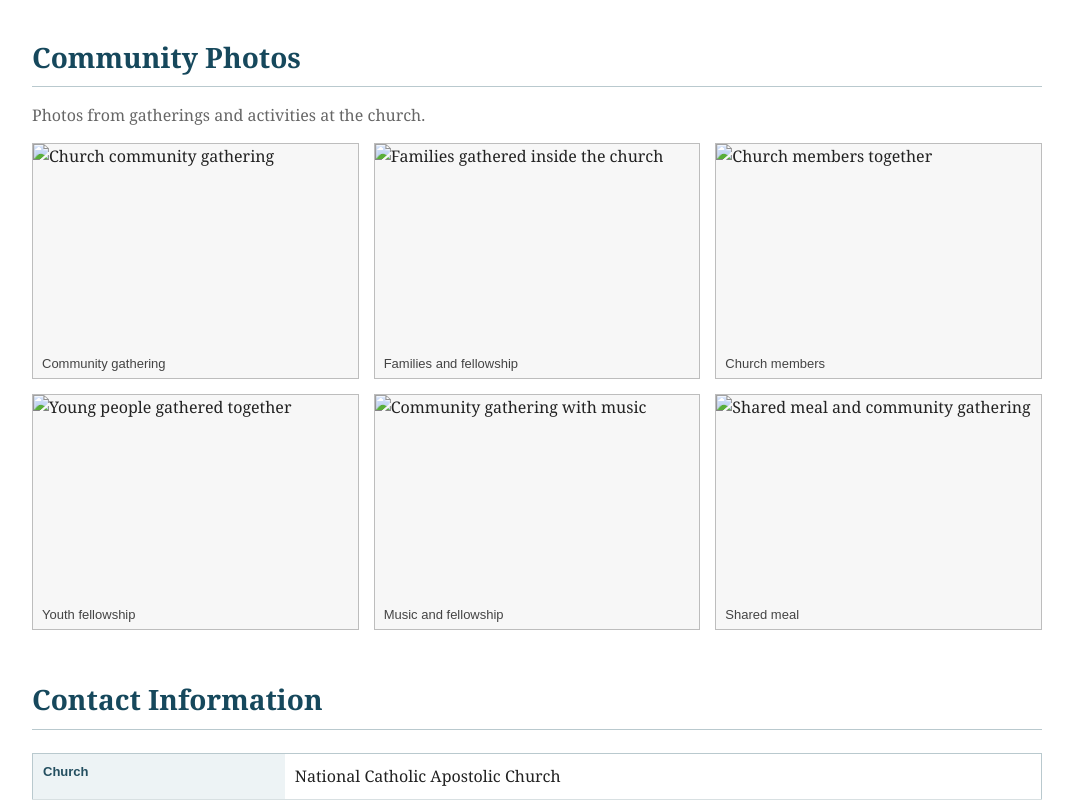
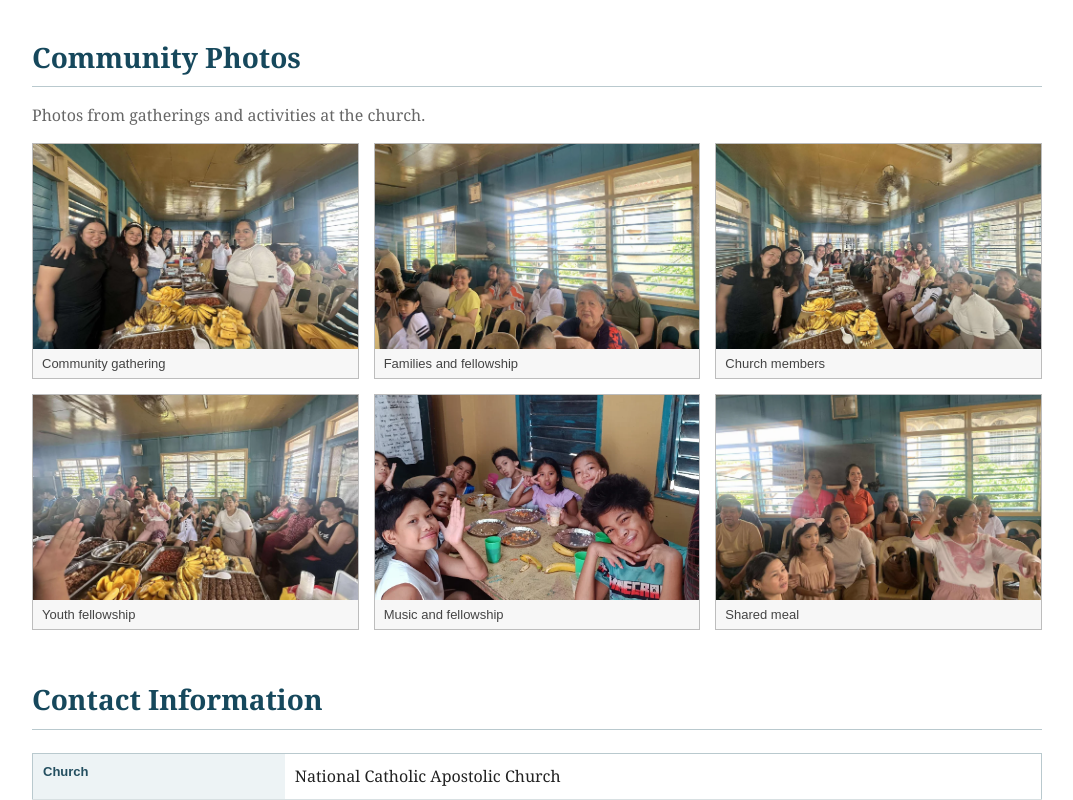
Before and after one commit to ncac1970/national-catholic-apostolic-church, a plain HTML site: page index.html in a window 1280 px wide. Shown: the part 697-1497 px from the top of the page, without its empty margins (103-1176 px from the left). Drawn offline with Linux system fonts and the light colour scheme; files whose address does not match are found by name.

Commit message:
Update index.html

```diff
--- a/index.html
+++ b/index.html
@@ -45,12 +45,12 @@
     <h2>Community Photos</h2>
     <p class="intro">Photos from gatherings and activities at the church.</p>
     <div class="photo-grid">
-      <figure><img src="assets/church-community-01.webp" alt="Church community gathering"><figcaption>Community gathering</figcaption></figure>
-      <figure><img src="assets/church-community-03.webp" alt="Families gathered inside the church"><figcaption>Families and fellowship</figcaption></figure>
-      <figure><img src="assets/church-community-04.webp" alt="Church members together"><figcaption>Church members</figcaption></figure>
-      <figure><img src="assets/church-youth-01.webp" alt="Young people gathered together"><figcaption>Youth fellowship</figcaption></figure>
-      <figure><img src="assets/church-community-06.webp" alt="Community gathering with music"><figcaption>Music and fellowship</figcaption></figure>
-      <figure><img src="assets/church-community-08.webp" alt="Shared meal and community gathering"><figcaption>Shared meal</figcaption></figure>
+      <figure><img src="church-community-01.webp" alt="Church community gathering"><figcaption>Community gathering</figcaption></figure>
+      <figure><img src="church-community-03.webp" alt="Families gathered inside the church"><figcaption>Families and fellowship</figcaption></figure>
+      <figure><img src="church-community-04.webp" alt="Church members together"><figcaption>Church members</figcaption></figure>
+      <figure><img src="church-youth-01.webp" alt="Young people gathered together"><figcaption>Youth fellowship</figcaption></figure>
+      <figure><img src="church-community-06.webp" alt="Community gathering with music"><figcaption>Music and fellowship</figcaption></figure>
+      <figure><img src="church-community-08.webp" alt="Shared meal and community gathering"><figcaption>Shared meal</figcaption></figure>
     </div>
   </section>
 
```
